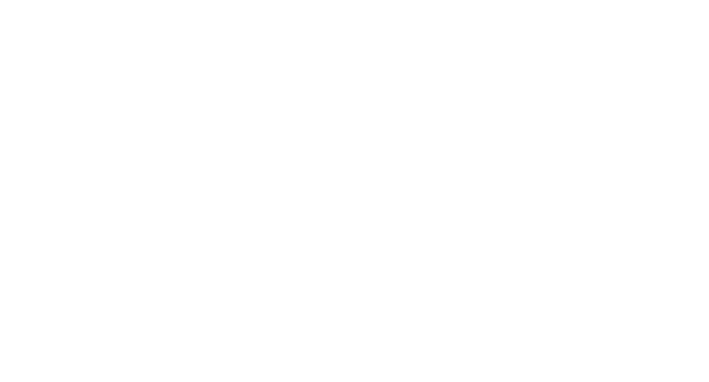
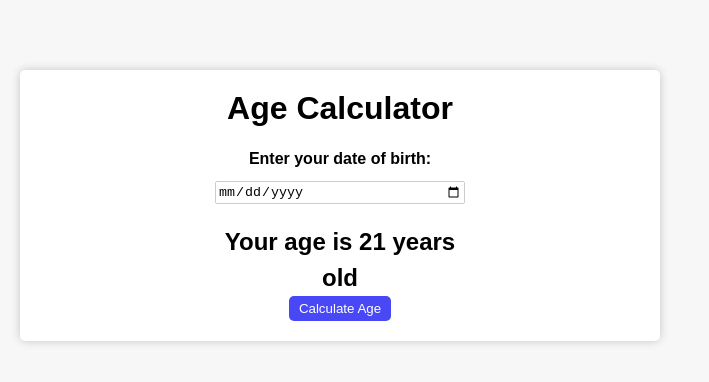
Before and after one commit to RidwanAdebosin/Age-Calculator, a plain HTML site: page index.html in a window 1280 px wide. Shown: the whole page, without its empty margins (0-709 px from the left). Drawn offline with Linux system fonts and the light colour scheme.

Commit message:
project styled

```diff
--- a/index.html
+++ b/index.html
@@ -3,7 +3,21 @@
   <head>
     <meta charset="UTF-8" />
     <meta name="viewport" content="width=device-width, initial-scale=1.0" />
-    <title>Document</title>
+    <link rel="stylesheet" href="style.css" />
+
+    <title>Age Calculator</title>
   </head>
-  <body></body>
+  <body>
+    <div class="container">
+      <h1>Age Calculator</h1>
+      <div class="form">
+        <label for="birthday">Enter your date of birth:</label>
+        <input type="date" id="birthday" name="birthday" />
+        <p id="result">Your age is 21 years old</p>
+      </div>
+
+      <button id="btn">Calculate Age</button>
+    </div>
+    <script src="index.js" type=""></script>
+  </body>
 </html>
--- a/index.js
+++ b/index.js
@@ -0,0 +1,20 @@
+const btn = document.getElementById("btn");
+const input = document.getElementById("birthday");
+
+const CalculateAge = () => {
+  const birthdayValue = input.value;
+  if (birthdayValue === "") {
+    alert("Please enter your bithday value");
+  } else {
+    const age = getAge(birthdayValue);
+  }
+};
+
+const getAge = () => {
+  const currentDate = new Date();
+  console.log(currentDate);
+};
+
+btn.addEventListener("click", CalculateAge);
+
+// input.addEventListener();
--- a/style.css
+++ b/style.css
@@ -0,0 +1,65 @@
+* {
+  margin: 0;
+  padding: 0;
+}
+
+body {
+  margin: 0;
+  padding: 20px;
+  font-family: "Montserrat", sans-serif;
+  text-align: center;
+  background-color: #f7f7f7;
+}
+
+.container {
+  background-color: white;
+  box-shadow: 0 0 10px rgba(0, 0, 0, 0.2);
+  max-width: 600px;
+  border-radius: 5px;
+  padding: 20px;
+  margin-block-start: 50px;
+}
+
+h1 {
+  text-align: center;
+  margin: 0;
+  margin-block-end: 20px;
+}
+
+.form {
+  display: flex;
+  flex-direction: column;
+  max-width: 250px;
+  margin: 0 auto;
+  line-height: 1.5;
+}
+
+label {
+  font-weight: bold;
+  margin-bottom: 10px;
+}
+#birthday {
+  padding: 2px;
+  border: 1px solid #ccc;
+  border-radius: 2px;
+}
+
+button {
+  color: white;
+  background-color: rgb(72, 72, 246);
+  padding: 5px 10px;
+  border-radius: 5px;
+  border: none;
+  cursor: pointer;
+  transition: background-color 0.3s ease;
+}
+
+button:hover {
+  background-color: #0062cc;
+}
+
+#result {
+  margin-top: 20px;
+  font-size: 24px;
+  font-weight: bold;
+}
```
